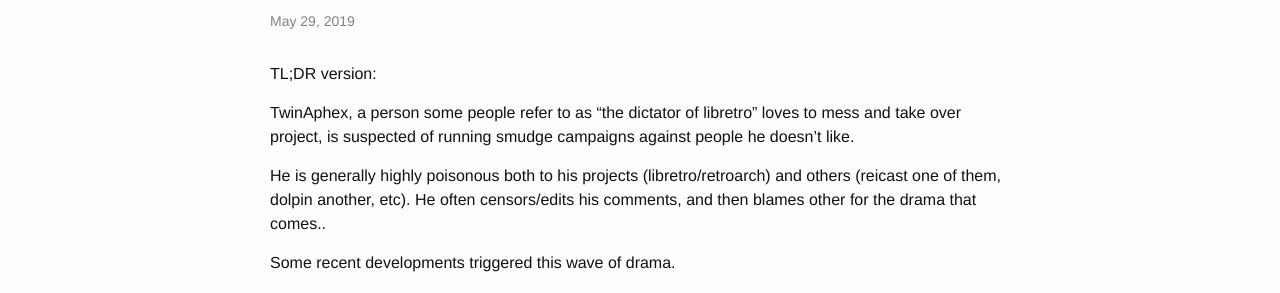
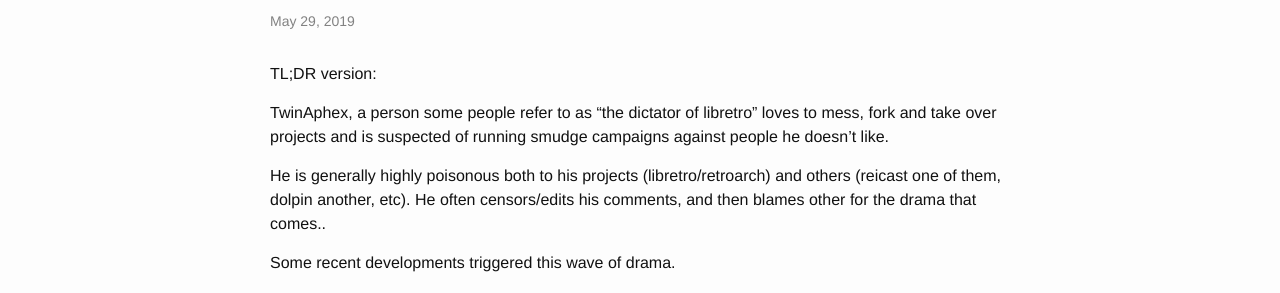
Before and after one commit to skmp/reicast.com, a Jekyll site: the page built from _posts/2019-05-30-lets-create-a-healthy-community.md, in a window 1280 px wide. Shown: the part 210-503 px from the top of the page. Built offline with Jekyll 4.4.1, drawn with Linux system fonts in a browser that asks for light colours; a script that is not in the unit is left out; comment, search, counter and statistics services are not loaded.

Commit message:
Update 2019-05-30-lets-create-a-healthy-community.md
(fix typo)

```diff
--- a/_posts/2019-05-30-lets-create-a-healthy-community.md
+++ b/_posts/2019-05-30-lets-create-a-healthy-community.md
@@ -6,7 +6,7 @@
 ---
 TL;DR version:
 
-TwinAphex, a person some people refer to as "the dictator of libretro" loves to mess and take over project, is suspected of running smudge campaigns against people he doesn't like.
+TwinAphex, a person some people refer to as "the dictator of libretro" loves to mess, fork and take over projects and is suspected of running smudge campaigns against people he doesn't like.
 
 He is generally highly poisonous both to his projects (libretro/retroarch) and others (reicast one of them, dolpin another, etc). He often censors/edits his comments, and then blames other for the drama that comes..
 
```
